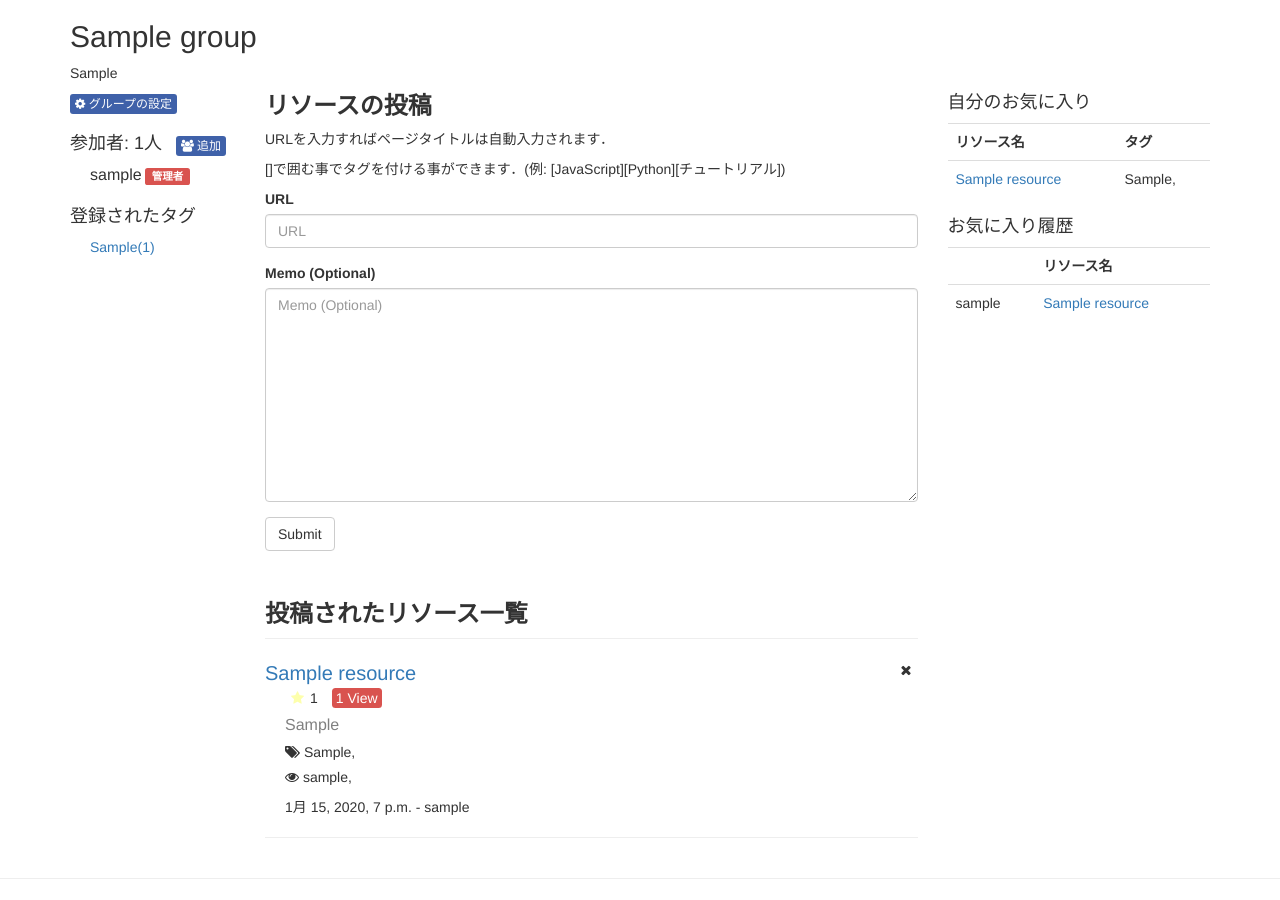
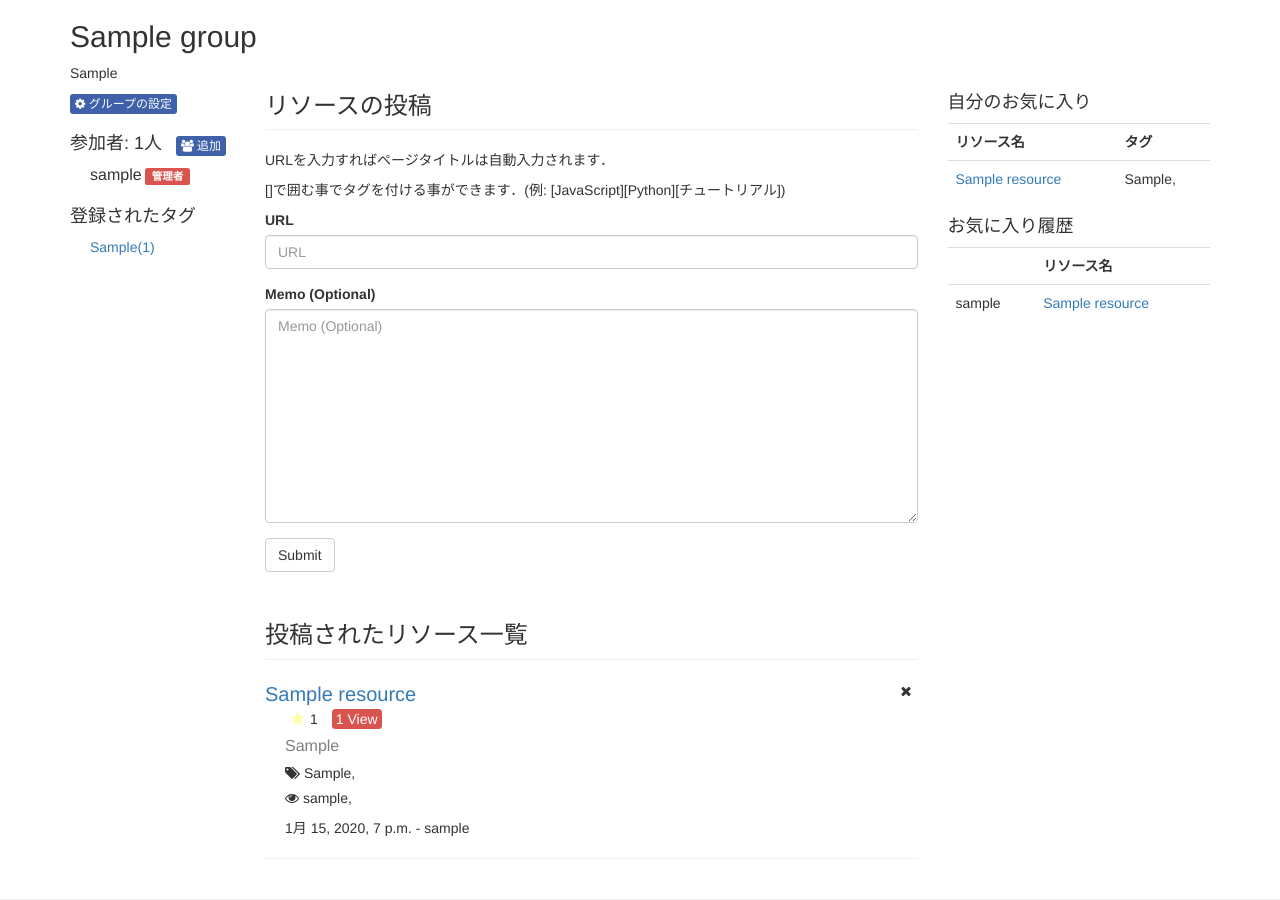
Before and after one commit to tomita0119/Private-Django-Project, a Django app: page /surm/1/ in a window 1280 px wide. Shown: the part 51-951 px from the top of the page. Run offline with Django 3.2, Linux system fonts and the light colour scheme; a user stored in the database is signed in; tables that the repository leaves empty hold one stand-in row (values such as "Sample post"); some libraries are stand-ins or nearby versions.

Commit message:
軽微なスタイル変更

```diff
--- a/static/css/group_index.css
+++ b/static/css/group_index.css
@@ -66,7 +66,7 @@ form.confirm{
     margin-bottom: 3px;
 }
 .headding_3{
-    font-weight: bold;
+    font-weight: 500;
     margin-top: 0px;
 }
 .headding_3_underline{
--- a/static/css/tag_filtering.css
+++ b/static/css/tag_filtering.css
@@ -1,4 +1,4 @@
 .headding_3{
-    font-weight: bold;
+    font-weight: 500;
 /*     margin-top: 0px; */
 }
--- a/templates/surm/group_index.html
+++ b/templates/surm/group_index.html
@@ -57,6 +57,7 @@
 
         <div class="col-sm-7">
             <h3 class="headding_3 post_resource_headding">リソースの投稿</h3>
+            <hr class="headding_3_underline" />
             <p>URLを入力すればページタイトルは自動入力されます．</p>
             <p>[]で囲む事でタグを付ける事ができます．(例: [JavaScript][Python][チュートリアル])</p>
             <form action="{% url 'surm.views.group_index' group_id=group.id %}" method="post" class="form resource_add_form">
```
